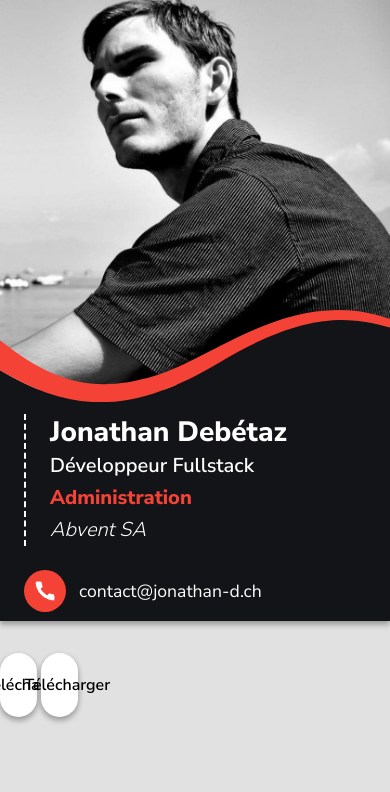
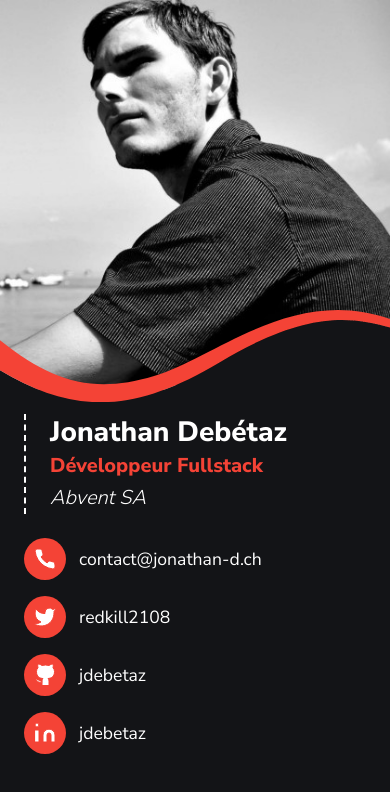
Before and after one commit to jdebetaz/business-card, a website built with Vite: page src/index.html in a window 390 px wide. Built offline with nearby package versions, Linux system fonts and the light colour scheme.

Commit message:
Fix responsive

```diff
--- a/src/index.html
+++ b/src/index.html
@@ -31,7 +31,6 @@
                 <div class="main">
                     <span class="name">Jonathan Debétaz</span>
                     <span class="job">Développeur Fullstack</span>
-                    <span class="service">Administration</span>
                     <span class="company">Abvent SA</span>
                 </div>
                 <ul class="contact">
--- a/src/scss/app.scss
+++ b/src/scss/app.scss
@@ -23,7 +23,7 @@ html, body {
     margin: 0;
     font-family: "#{$font}", sans-serif;
     font-size: 16px;
-    background: #e1e1e1;
+    background: var(--background);
 }
 
 img {
@@ -42,8 +42,6 @@ a {
     overflow: hidden;
     background: var(--background);
     color: #ffffff;
-    aspect-ratio: 628/1000;
-    box-shadow: 0 3px 6px rgba(0, 0, 0, 0.16), 0 3px 6px rgba(0, 0, 0, 0.23);
 }
 
 .business-card-content {
@@ -64,6 +62,10 @@ a {
     fill: #ffffff;
 }
 
+.buttons {
+    display:none;
+}
+
 .header {
     display: block;
     background-color: rgb(98, 138, 248);
@@ -75,6 +77,7 @@ a {
     will-change: background-color;
     aspect-ratio: 1/1;
     width: 100%;
+    z-index: 10;
 
     .picture {
         img {
@@ -95,6 +98,8 @@ a {
 
 .content {
     margin: 1.5rem;
+    z-index: 20;
+    position: relative;
 
     .main {
         border-left: 2px dashed white;
@@ -117,7 +122,7 @@ a {
             line-height: 2rem;
         }
 
-        .service {
+        .job {
             font-weight: 800;
             color: var(--accent-color);
         }
@@ -174,6 +179,9 @@ a {
 @import 'modules/wave';
 
 @media only screen and (min-width: 720px) {
+    body {
+        background: #e1e1e1;
+    }
     #app {
         display: flex;
         flex-direction: column;
@@ -181,10 +189,13 @@ a {
         justify-content: center;
         height: 100vh;
         width: 100vw;
+
+        box-shadow: 0 3px 6px rgba(0, 0, 0, 0.16), 0 3px 6px rgba(0, 0, 0, 0.23);
     }
 
     .business-card {
-        width: 20vw;
+        width: 400px;
         border-radius: 16px;
+        aspect-ratio: 628/1000;
     }
 }
--- a/src/scss/modules/_btn.scss
+++ b/src/scss/modules/_btn.scss
@@ -1,10 +1,11 @@
-.buttons {
-    width: 20vw;
-    display: flex;
-    align-items: center;
-    justify-content: space-between;
+@media only screen and (min-width: 720px) {
+    .buttons {
+        width: 400px;
+        display: flex;
+        align-items: center;
+        justify-content: space-between;
+    }
 }
-
 .btn {
     display: flex;
     align-items: center;
```
